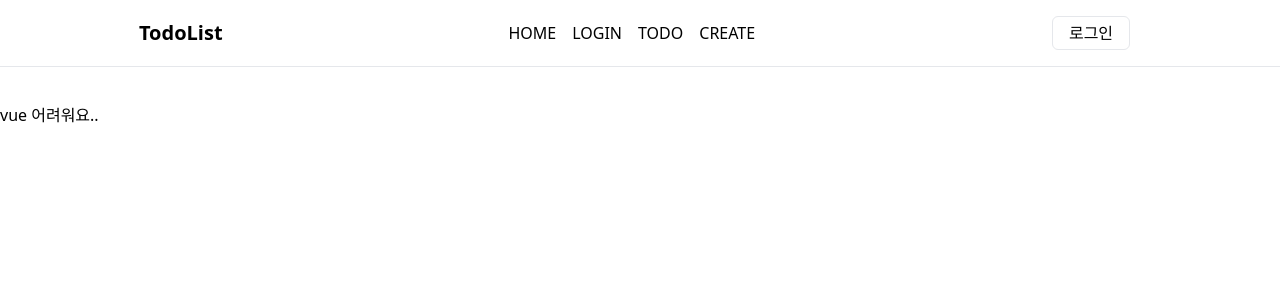
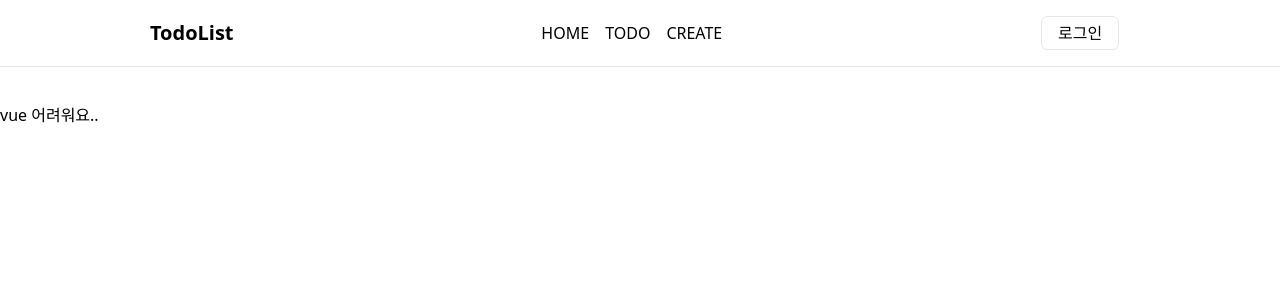
Before and after one commit to minijae011030/Vue_TodoList, a Vue app: page / in a window 1280 px wide. Shown: the top 300 px of the page. Built offline with nearby package versions, Linux system fonts and the light colour scheme.

Commit message:
Refactor: nav에 login 버튼 삭제

```diff
--- a/src/App.vue
+++ b/src/App.vue
@@ -26,8 +26,6 @@ const login = async (e) => {
     <div class="flex gap-4 justify-around text-center">
       <RouterLink to="/">HOME</RouterLink>
 
-      <RouterLink to="/login">LOGIN</RouterLink>
-
       <RouterLink to="/todo">TODO</RouterLink>
 
       <RouterLink to="/create">CREATE</RouterLink>
```
